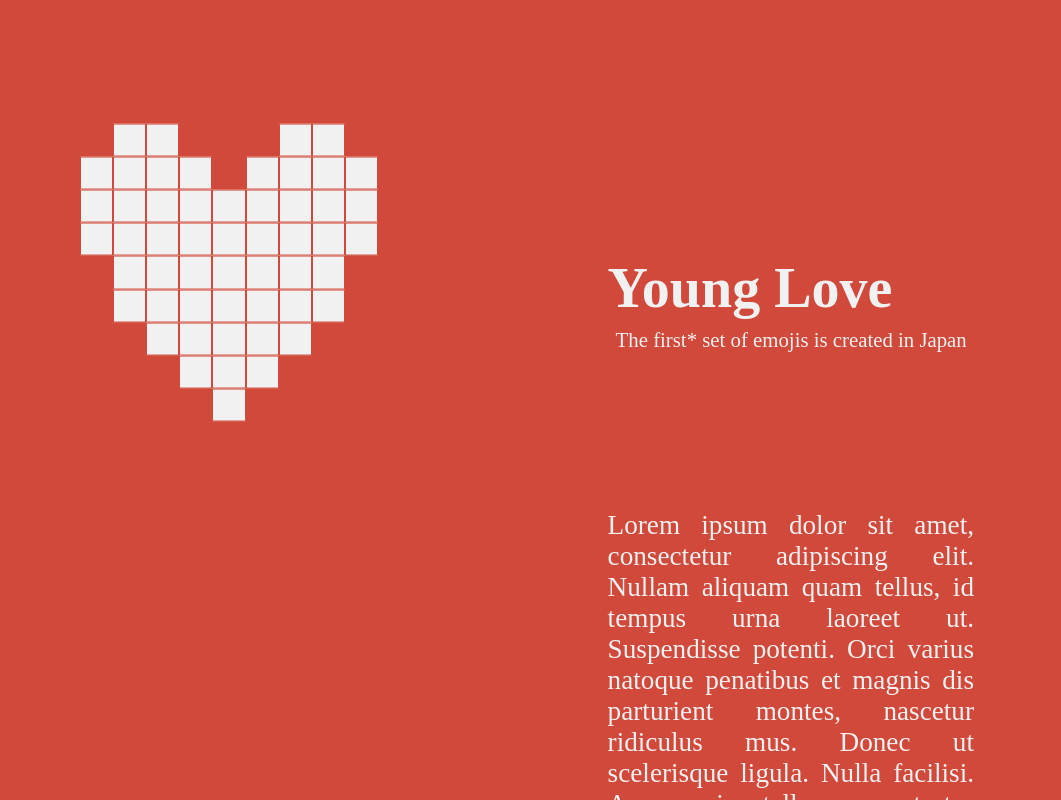
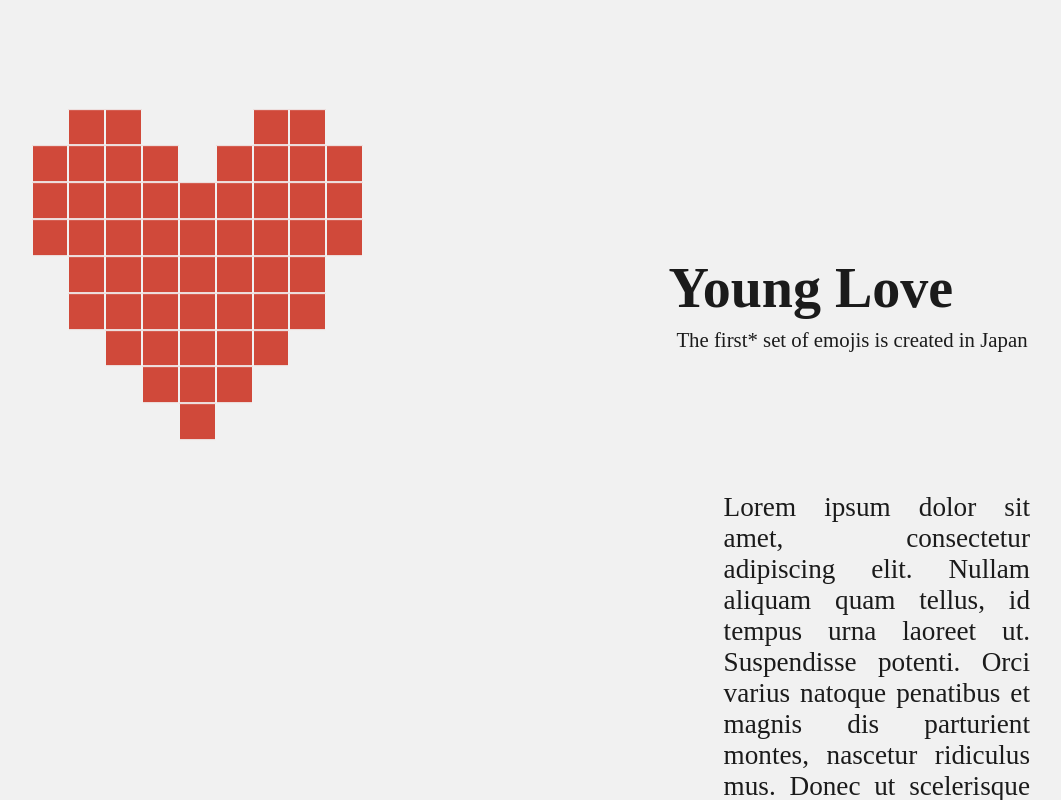
Before and after one commit to divya-mehra/six-emoji-story, a React (Vite) app: page / in a window 1280 px wide. Shown: the part 1120-1920 px from the top of the page, without its empty margins (106-1167 px from the left). Built offline with nearby package versions, Linux system fonts and the light colour scheme; a web font is replaced by a local one.

Commit message:
change bg

```diff
--- a/src/components/GridRect/index.jsx
+++ b/src/components/GridRect/index.jsx
@@ -1,5 +1,4 @@
 import { useState, useEffect, useRef } from "react";
-import { useInView } from "react-intersection-observer";
 import "./index.scss";
 
 const GridRect = ({ id, currentEmoji, color, emojis, grid }) => {
@@ -11,7 +10,7 @@ const GridRect = ({ id, currentEmoji, color, emojis, grid }) => {
     if (grid.includes(id)) {
       let delay = Math.random() * 1000;
       setInterval(() => {
-        setFill(light);
+        setFill(color);
       }, delay);
     } else {
       setFill("transparent");
@@ -21,7 +20,7 @@ const GridRect = ({ id, currentEmoji, color, emojis, grid }) => {
   return (
     <div
       className="gridRect"
-      style={{ border: `0.5px ${color} solid`, backgroundColor: fill }}
+      style={{backgroundColor: fill }}
     ></div>
   );
 };
--- a/src/components/GridRect/index.scss
+++ b/src/components/GridRect/index.scss
@@ -1,7 +1,8 @@
-@import '../Layout//base.scss';
+@import '../Layout/base.scss';
 
 .gridRect {
     aspect-ratio: 1;
     transition: background-color 0.5s;
+    border: $light solid 0.2px;
     // background-color: $light;
   }
--- a/src/components/Headlines/index.scss
+++ b/src/components/Headlines/index.scss
@@ -7,7 +7,7 @@
 
 .section-header {
     // width: getWidth(5, 12);
-    width: 90%; // making this full width for the sake of titles
+    width: 80%; // making this full width for the sake of titles
     align-self: flex-end;
     align-items: flex-start; // Align children at the start of the cross axis (left side)
     justify-content: flex-end; // Align children at the end of the main axis (bottom)
--- a/src/components/Layout/base.scss
+++ b/src/components/Layout/base.scss
@@ -31,5 +31,5 @@
 .section-area {
 
   min-height: 100vh;
-  color: $light;
+  color: $dark;
 }
--- a/src/components/Layout/variables.scss
+++ b/src/components/Layout/variables.scss
@@ -1,10 +1,10 @@
+$base: 16px;
+
 $width: 1440px;
-$inset: 120px;
-$gutter: 16px;
+$inset: $base * 4;
+$gutter: $base;
 
 $transition: 0.5s ease;
-
-$base: 16px;
 
 $dark: #1b1b1b;
 $light: #f1f1f1;
--- a/src/components/Section/index.jsx
+++ b/src/components/Section/index.jsx
@@ -23,7 +23,7 @@ const Section = ({
 
   return (
 
-    <div className="section-background" style={{ backgroundColor: color }}>
+    <div className="section-background">
       <div className="flex individual-section">
         <div className="half-column">
           <Grid emojis={emojis} color={color} currentEmoji={currentEmoji} grid={grid}></Grid>
--- a/src/components/Section/index.scss
+++ b/src/components/Section/index.scss
@@ -6,7 +6,7 @@
 }
 
 .section-background {
-
+    background-color: $light;
 }
 
 .individual-section {
--- a/src/components/Text/index.scss
+++ b/src/components/Text/index.scss
@@ -2,7 +2,7 @@
 
 .body-text {
     box-sizing: border-box;
-    width: 90%;
+    width: 70%;
     align-self: flex-end;
     padding-right: $base*5;
 }
--- a/src/components/TransitionCell/index.jsx
+++ b/src/components/TransitionCell/index.jsx
@@ -7,7 +7,7 @@ const TransitionCell = ({id, currentColor, nextColor}) => {
 
   useEffect(() => {
     setColor(currentColor)
-    let delay = Math.random() * 1000;
+    let delay = Math.random() * 1500;
     setTimeout(() => {
       setColor(nextColor);
     }, delay);
--- a/src/components/TransitionCell/index.scss
+++ b/src/components/TransitionCell/index.scss
@@ -4,4 +4,5 @@
     width: 2.5%;
     aspect-ratio: 1;
     border: none;
+    transition: 1s ease;
 }
```
